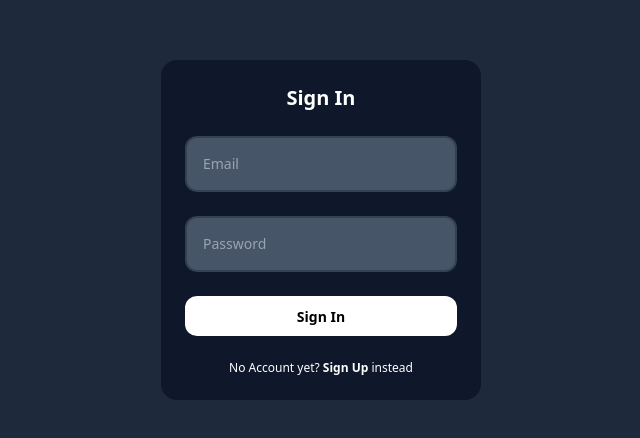
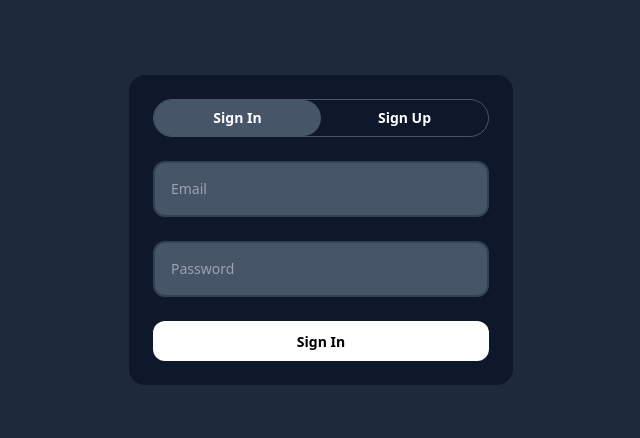
Before and after one commit to adhimasr/react-chatroom-app, a React (Vite) app: page / in a window 1280 px wide. Shown: the part 170-608 px from the top of the page, without its empty margins (319-959 px from the left). Built offline with nearby package versions, Linux system fonts and the light colour scheme; no server answers; the HTML template or start-up script is replaced by a standard one.

Commit message:
style: enhance ui auth form

```diff
--- a/src/components/Form/Auth.jsx
+++ b/src/components/Form/Auth.jsx
@@ -1,23 +1,34 @@
 import { useState } from 'react';
-import { signIn } from '../../api/user';
+import { signIn, signUp } from '../../api/user';
 import { UtilsInput, UtilsButton } from '../index';
 
 const SignIn = () => {
-  const [form, setForm] = useState({ email: '', password: '' });
+  const [form, setForm] = useState({ username: '', email: '', password: '' });
   const [isLoading, setIsLoading] = useState(false);
+  const [selectedButton, setSelectedButton] = useState('signin');
+
+  const buttonData = {
+    signin: { label: 'Sign In' },
+    signup: { label: 'Sign Up' }
+  };
+
+  const handleButtonClick = (buttonidx) => {
+    setSelectedButton(buttonidx);
+  };
 
   const handleInputChange = (event) => {
     const { name, value } = event.target;
     setForm(prevState => ({ ...prevState, [name]: value}));
   };
 
-  const handleSignIn = async (event) => {
+  const handleAuth = async (event) => {
     event.preventDefault();
-    setIsLoading(true);
     try {
-      await signIn(form);
+      setIsLoading(true);
+      const authFunction = selectedButton === 'signin' ? signIn : signUp;
+      await authFunction(form);
     } catch (error) {
-      console.log({name: 'Log error signin', error});
+      console.log({ name: 'Log error auth', error });
     } finally {
       setIsLoading(false);
     }
@@ -25,16 +36,22 @@ const SignIn = () => {
 
   return (
     <div className="h-screen bg-slate-800 flex justify-center items-center p-4">
-      <div className="bg-slate-900 sm:w-80 flex flex-col gap-6 rounded-2xl p-6">
-        <span className="text-xl font-bold text-white text-center">Sign In</span>
-        <form className="flex flex-col gap-6" onSubmit={handleSignIn}>
+      <div className="bg-slate-900 w-full md:max-w-sm flex flex-col gap-6 rounded-2xl p-6">
+        <div className="grid grid-cols-2 border-[1px] border-slate-600 rounded-3xl">
+          {Object.entries(buttonData).map(([buttonidx, button]) => (
+            <span key={buttonidx} className={`text-sm text-center text-white font-bold cursor-pointer rounded-3xl p-2 ${selectedButton === buttonidx ? 'bg-slate-600' : ''}`} onClick={() => handleButtonClick(buttonidx)} >
+              {button.label}
+            </span>
+          ))}
+        </div>
+        <form className="flex flex-col gap-6" onSubmit={handleAuth}>
+          {selectedButton === 'signup' && (
+            <UtilsInput name="username" placeholder="Username" value={form.username} onChange={handleInputChange} />
+          )}
           <UtilsInput name="email" placeholder="Email" value={form.email} onChange={handleInputChange} />
           <UtilsInput name="password" placeholder="Password" value={form.password} onChange={handleInputChange} />
-          <UtilsButton text="Sign In" loading={isLoading} />
+          <UtilsButton text={buttonData[selectedButton].label} loading={isLoading} />
         </form>
-        <span className="text-xs text-white text-center">
-          No Account yet? <strong className="cursor-pointer">Sign Up</strong> instead
-        </span>
       </div>
     </div>
   );
```
